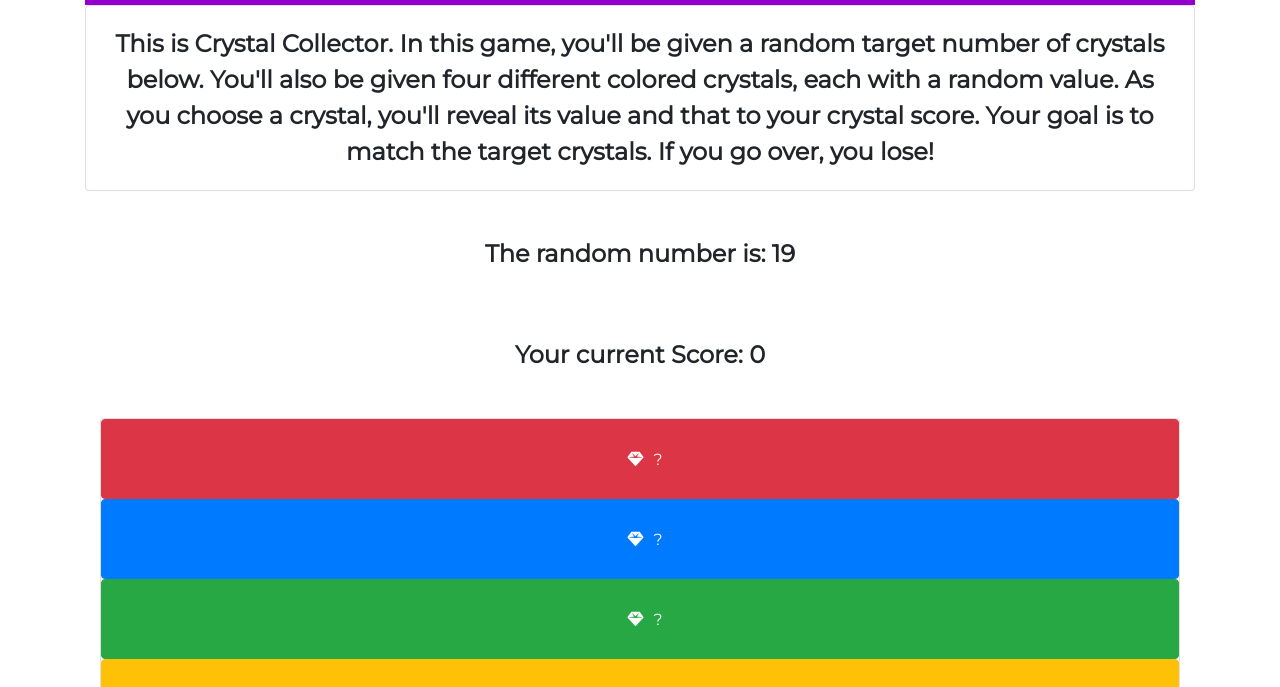
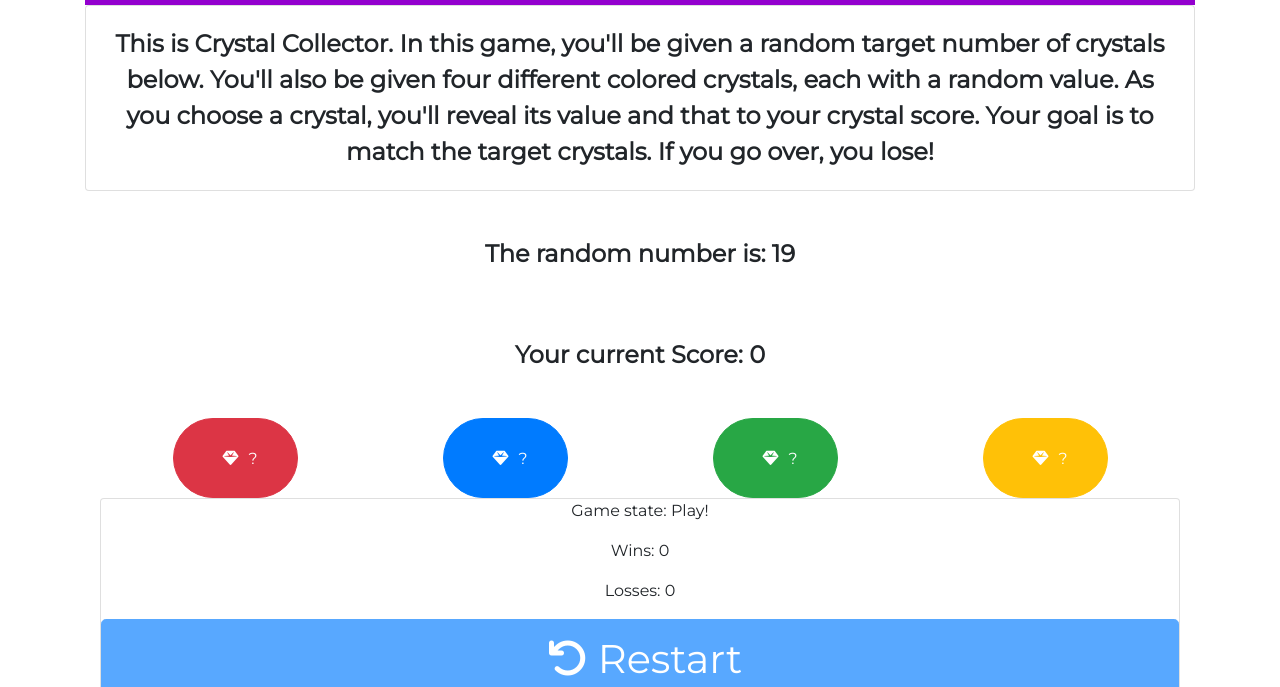
Before and after one commit to bajwals/Crystal-Collector, a plain HTML site: page index.html in a window 1280 px wide. Shown: the part 107-794 px from the top of the page. Drawn offline with nearby package versions, Linux system fonts and the light colour scheme.

Commit message:
Made buttons inline
Changed buttons to be inline using flexbox

```diff
--- a/assets/styles.css
+++ b/assets/styles.css
@@ -16,8 +16,17 @@ body {
     text-align: center;
 }
 
-.btn {
-    display: inline;
+.gem-btn {
+    color: #ffffff;
+    width: 125px;
+    border-radius: 50px;
+}
+
+.gem-btn-container {
+    display: flex;
+    align-items: center;
+    justify-content: space-around;
+    flex-direction: row;
 }
 
 .card-body {
--- a/index.html
+++ b/index.html
@@ -39,11 +39,11 @@
 
     <div class="container">
         <div class="col">
-            <div class="card">
-                <button class="btn btn-danger" id="red" style="color: #ffffff"> <i class="fas fa-gem"> </i><span id="red-value"> ? </span> </button>
-                <button class="btn btn-primary" id="blue" style="color: #ffffff"> <i class="fas fa-gem"> </i><span id="blue-value"> ? </span> </button>
-                <button class="btn btn-success" id="green" style="color: #ffffff"> <i class="fas fa-gem"> </i><span id="green-value"> ? </span> </button>
-                <button class="btn btn-warning" id="purple" style="color: #ffffff"> <i class="fas fa-gem"> </i><span id="purple-value"> ? </span> </button>
+            <div class="gem-btn-container">
+                <button class="btn btn-danger gem-btn" id="red"> <i class="fas fa-gem"> </i><span id="red-value"> ? </span> </button>
+                <button class="btn btn-primary gem-btn" id="blue"> <i class="fas fa-gem"> </i><span id="blue-value"> ? </span> </button>
+                <button class="btn btn-success gem-btn" id="green"> <i class="fas fa-gem"> </i><span id="green-value"> ? </span> </button>
+                <button class="btn btn-warning gem-btn" id="purple"> <i class="fas fa-gem"> </i><span id="purple-value"> ? </span> </button>
             </div>
         </div>
     </div>
```
